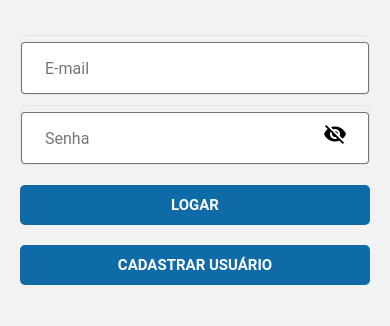
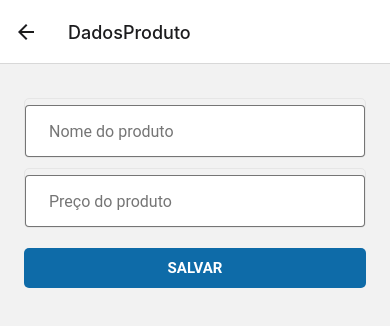
Before and after one commit to marcelofilipov/filipovBikeSports, a React Native app: screen /DadosProduto in a window 390 px wide. Shown: the top 326 px of the page. Built offline with nearby package versions, Linux system fonts and the light colour scheme; no server answers.

Commit message:
Criada tela: DadosProduto

```diff
--- a/src/rotas.js
+++ b/src/rotas.js
@@ -1,20 +1,30 @@
-import React from 'react';
-import { NavigationContainer } from '@react-navigation/native';
-import { createNativeStackNavigator } from '@react-navigation/native-stack';
+import React from "react";
+import { NavigationContainer } from "@react-navigation/native";
+import { createNativeStackNavigator } from "@react-navigation/native-stack";
 
 const Tab = createNativeStackNavigator();
 
-import Login from './telas/Login';
-import Cadastro from './telas/Cadastro';
-import Principal from './telas/Principal';
+import Login from "./telas/Login";
+import Cadastro from "./telas/Cadastro";
+import Principal from "./telas/Principal";
+import DadosProduto from "./telas/DadosProduto";
 
 export default function Rotas() {
     return (
         <NavigationContainer>
             <Tab.Navigator>
-        <Tab.Screen name="Login" component={Login} options={{ headerShown: false }}/>
+                <Tab.Screen
+                    name="Login"
+                    component={Login}
+                    options={{ headerShown: false }}
+                />
                 <Tab.Screen name="Cadastro" component={Cadastro} />
-        <Tab.Screen name="Principal" component={Principal} options={{ headerShown: false }}/>
+                <Tab.Screen
+                    name="Principal"
+                    component={Principal}
+                    options={{ headerShown: false }}
+                />
+                <Tab.Screen name="DadosProduto" component={DadosProduto} />
             </Tab.Navigator>
         </NavigationContainer>
     );
--- /dev/null
+++ b/src/telas/DadosProduto/index.js
@@ -0,0 +1,26 @@
+import { useState } from "react";
+import { View } from "react-native";
+import { EntradaTexto } from "../../componentes/EntradaTexto";
+import Botao from "../../componentes/Botao";
+import styles from "./styles";
+
+export default function DadosProdutos() {
+    const [nome, setNome] = useState("");
+    const [preco, setPreco] = useState("");
+    return (
+        <View style={styles.container}>
+            <EntradaTexto
+                label="Nome do produto"
+                value={nome}
+                onChangeText={(texto) => setNome(texto)}
+            />
+            <EntradaTexto
+                label="Preço do produto"
+                value={preco}
+                onChangeText={(texto) => setPreco(texto)}
+            />
+
+            <Botao onPress={() => {}}>SALVAR</Botao>
+        </View>
+    );
+}
--- /dev/null
+++ b/src/telas/DadosProduto/styles.js
@@ -0,0 +1,10 @@
+import { StyleSheet } from "react-native";
+
+export default StyleSheet.create({
+    container: {
+        flex: 1,
+        alignItems: "flex-start",
+        justifyContent: "flex-start",
+        padding: 24,
+    },
+});
```
Lines whose indentation alone changed are shown as unchanged.
